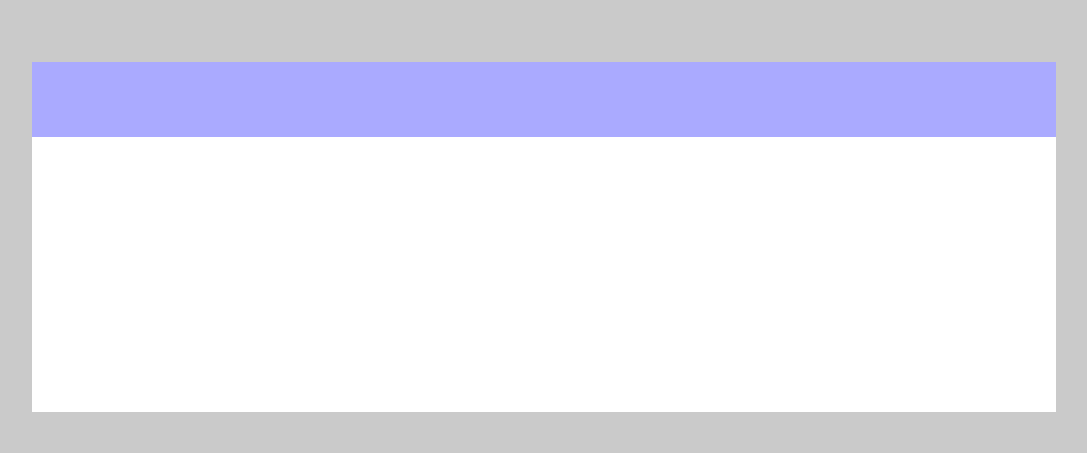
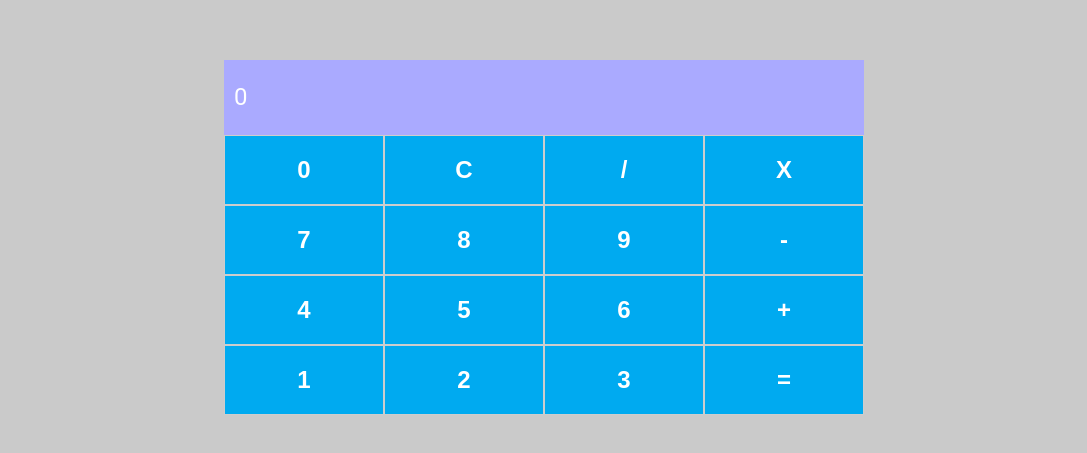
Before and after one commit to Sapiosonic/calculadora-react, a React (Create React App) app: page / in a window 1280 px wide. Shown: the part 163-616 px from the top of the page, without its empty margins (96-1183 px from the left). Built offline with nearby package versions, Linux system fonts and the light colour scheme.

Commit message:
feat(Button): Cria os botões e as primeiras interações com os botões - Calculadora - Formação React

```diff
--- a/src/App.js
+++ b/src/App.js
@@ -1,12 +1,49 @@
 import Input from './components/Input';
 import Button from './components/Buttons';
-import { Container, Content } from './styles';
+
+import { Container, Content, Row } from './styles';
+import { useState } from 'react';
+
 
 const App = () => {
+  const [currentNumber, setCurrentNumber] = useState('0');
+
+  const handleOnClear = () => {
+    setCurrentNumber('0')
+  };
+  const handleAddNumber = (number) => {
+
+    setCurrentNumber(prev => `${number}${prev === '0' ? '' : prev}`)
+  };
+
   return (
     <Container>
       <Content>
-        <Input />
+        <Input value={currentNumber} />
+        <Row>
+          <Button label="0" onClick={() => handleAddNumber("0")} />
+          <Button label="C" onClick={handleOnClear} />
+          <Button label="/" onClick={() => handleAddNumber("")} />
+          <Button label="X" onClick={() => handleAddNumber("")} />
+        </Row>
+        <Row>
+          <Button label="7" onClick={() => handleAddNumber("7")} />
+          <Button label="8" onClick={() => handleAddNumber("8")} />
+          <Button label="9" onClick={() => handleAddNumber("9")} />
+          <Button label="-" onClick={() => handleAddNumber("-")} />
+        </Row>
+        <Row>
+          <Button label="4" onClick={() => handleAddNumber("4")} />
+          <Button label="5" onClick={() => handleAddNumber("5")} />
+          <Button label="6" onClick={() => handleAddNumber("6")} />
+          <Button label="+" onClick={() => handleAddNumber("+")} />
+        </Row>
+        <Row>
+          <Button label="1" onClick={() => handleAddNumber("1")} />
+          <Button label="2" onClick={() => handleAddNumber("2")} />
+          <Button label="3" onClick={() => handleAddNumber("3")} />
+          <Button label="=" onClick={() => handleAddNumber("=")} />
+        </Row>
       </Content>
     </Container>
   );
--- a/src/components/Buttons/index.js
+++ b/src/components/Buttons/index.js
@@ -1,7 +1,9 @@
+import { ButtonContainer } from './styles';
 
-
-const Button = () => {
-  return <div className="App"></div>;
+const Button = ( {label, onClick} ) => {
+  return <ButtonContainer onClick={onClick}>
+    {label}
+  </ButtonContainer>;
 };
 
 export default Button;
--- a/src/components/Buttons/styles.js
+++ b/src/components/Buttons/styles.js
@@ -1 +1,15 @@
 import styled from 'styled-components';
+
+export const ButtonContainer = styled.button`
+  padding: 20px;
+  border: 1px solid #CDCDCD;
+  background-color: #00AAF0;
+  color: #FFFFFF;
+  font-size: 24px;
+  font-weight: 700;
+  flex: 1;
+
+  &:hover{
+    opacity: 0.6;
+  }
+`
--- a/src/components/Input/index.js
+++ b/src/components/Input/index.js
@@ -1,8 +1,8 @@
 import { InputContainer  } from "./styles";
 
-const Input = () => {
+const Input = ({value}) => {
   return <InputContainer>
-    <input />
+    <input disabled value={value}/>
   </InputContainer>;
 };
 
--- a/src/styles.js
+++ b/src/styles.js
@@ -11,6 +11,19 @@
 
 export const Content = styled.div`
   background-color: #FFFFFF;
-  width: 80%;
-  min-height: 350px;
+  width: 50%;
 `
+
+export const Row = styled.div`
+  display: flex;
+  flex-direction: row;
+  justify-content: space-between;
+  align-items: center;
+`
+
+export const Column = styled.div`
+  display: flex;
+  flex-direction: column;
+  justify-content: space-between;
+  align-items: center;
+`;
```
